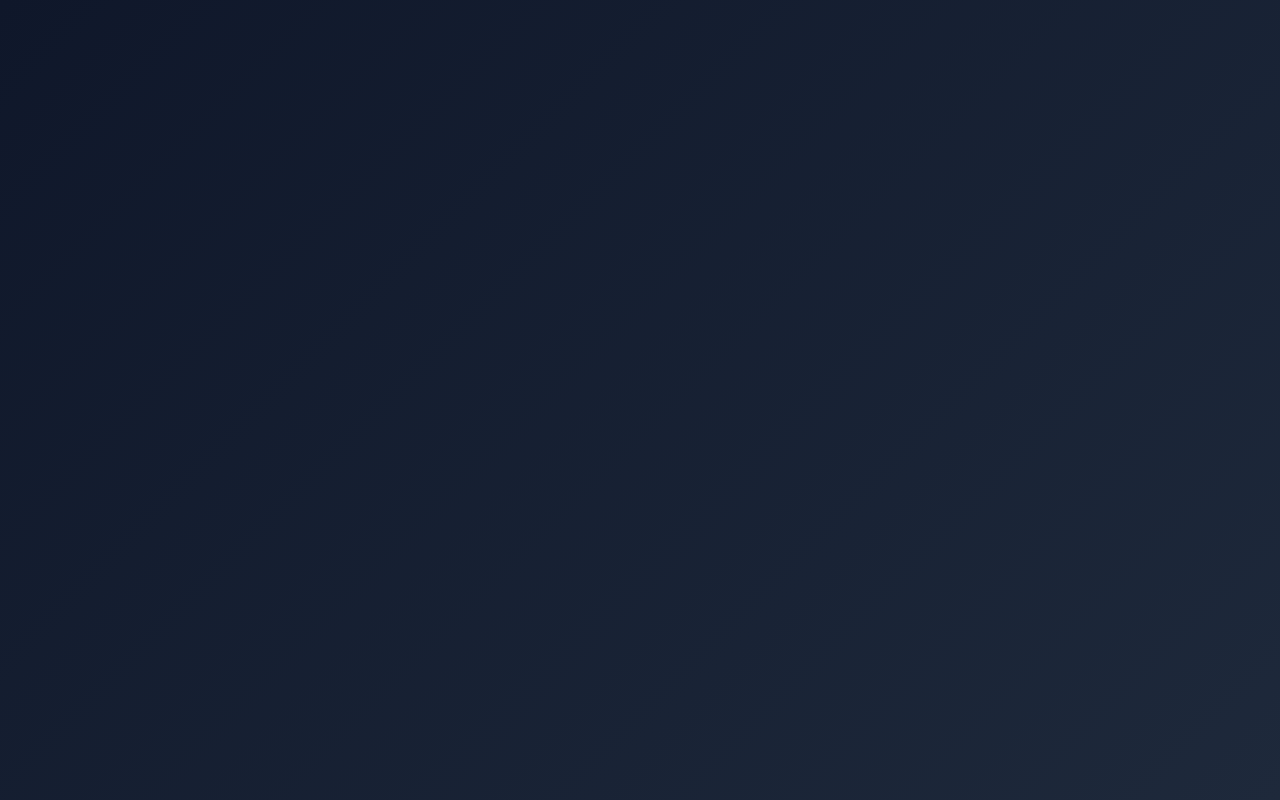
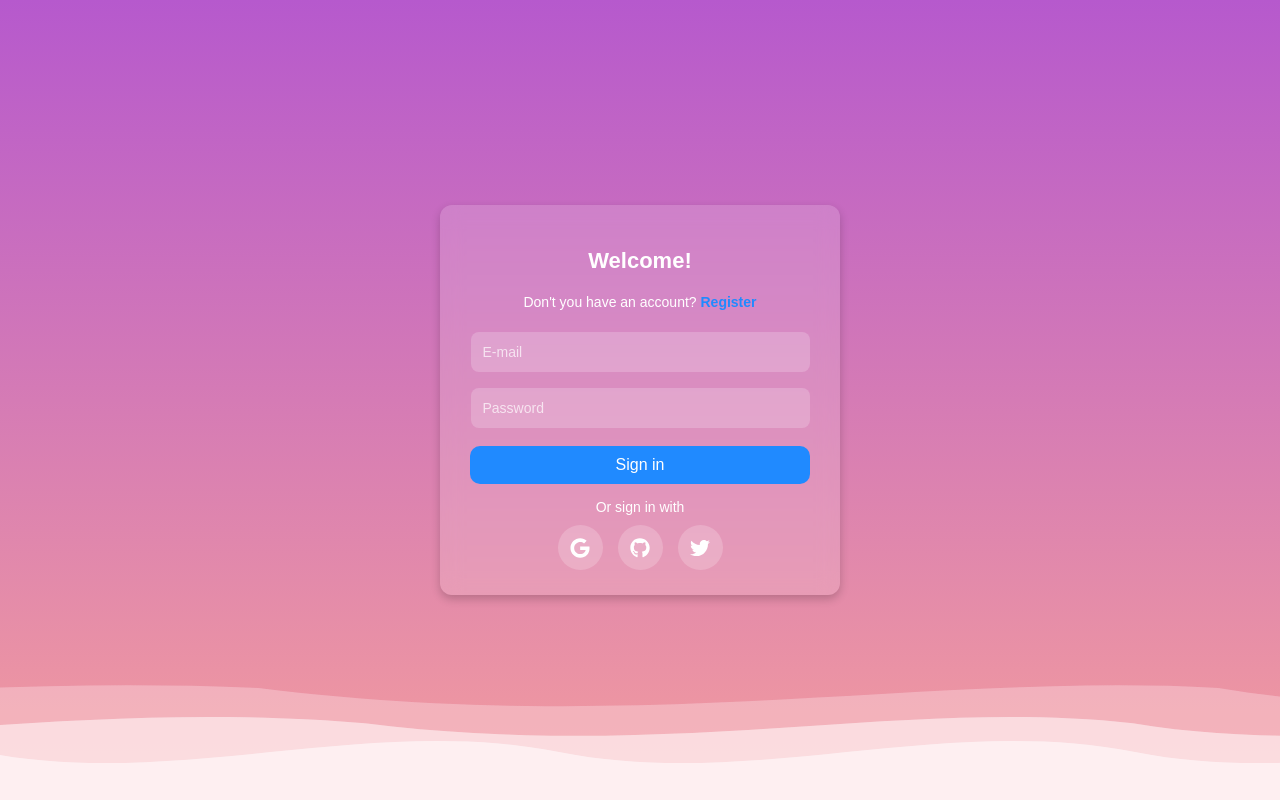
Before and after one commit to AirWa1l/RottenLama-Front, a React (Vite) app in the folder Desarrollo2/: page /login in a window 1280 px wide. Before the commit this address had no page. Built offline with nearby package versions, Linux system fonts and the light colour scheme.

Commit message:
Routes added to register, login and mainScreen

```diff
--- a/Desarrollo2/src/main.jsx
+++ b/Desarrollo2/src/main.jsx
@@ -3,11 +3,13 @@ import ReactDOM from "react-dom/client";
 import { BrowserRouter, Routes, Route } from "react-router-dom";
 import Login from "./screens/loginScreen/login";
 import Register from "./screens/registerScreen/register";
+import Principal from "./screens/mainScreen/principal";
 
 ReactDOM.createRoot(document.getElementById("root")).render(
   <BrowserRouter>
     <Routes>
-      <Route path="/" element={<Login />} />
+      <Route path="/" element={<Principal />} />
+      <Route path="/login" element={<Login />} />
       <Route path="/Register" element={<Register />} />
     </Routes>
   </BrowserRouter>
--- a/Desarrollo2/src/screens/loginScreen/login.jsx
+++ b/Desarrollo2/src/screens/loginScreen/login.jsx
@@ -20,7 +20,9 @@ const Login = () => {
         <form className="login-form">
           <input type="email" placeholder="E-mail" required />
           <input type="password" placeholder="Password" required />
-          <button type="submit">Sign in</button>
+          <Link to="/">
+            <button type="submit">Sign in</button>
+          </Link>
         </form>
 
         <div className="social-login">
--- /dev/null
+++ b/Desarrollo2/src/screens/mainScreen/principal.jsx
@@ -0,0 +1,14 @@
+import React from "react";
+import "./principal.css";
+import { Link } from "react-router-dom";
+import AnimatedBackground from "../../components/particles/particles";
+
+const Principal = () => {
+    return(
+        <div>
+            <h1>Hola! :D</h1>
+        </div>
+    );
+};
+
+export default Principal;
--- a/Desarrollo2/src/screens/registerScreen/register.jsx
+++ b/Desarrollo2/src/screens/registerScreen/register.jsx
@@ -11,7 +11,7 @@ const Register = () => {
       <header id="header">
         <div id="header-content">
           <div className="logo">
-            <img src="../../public/logo.png" alt="Logo" />
+            <img src="/logo.png" alt="Logo" />
           </div>
           <h2>Become a Cinephile</h2>
           <p className="subtitle">
@@ -26,7 +26,9 @@ const Register = () => {
           <input type="email" placeholder="Email Address" required />
           <input type="password" placeholder="Password" required />
           <input type="password" placeholder="Confirm password" required />
-          <button type="submit" className="btn-gradient">Continue</button>
+          <Link to="/login">
+            <button type="submit" className="btn-gradient">Register</button>
+          </Link>
         </form>
 
         <div className="social-login-register">
@@ -39,7 +41,7 @@ const Register = () => {
         </div>
 
         <p className="login-link">
-          Have an account? <Link to="/">Login</Link>
+          Have an account? <Link to="/login">Login</Link>
         </p>
       </div>
     </div>
```
Also changed, not shown: Desarrollo2/src/screens/mainScreen/principal.css (added).
